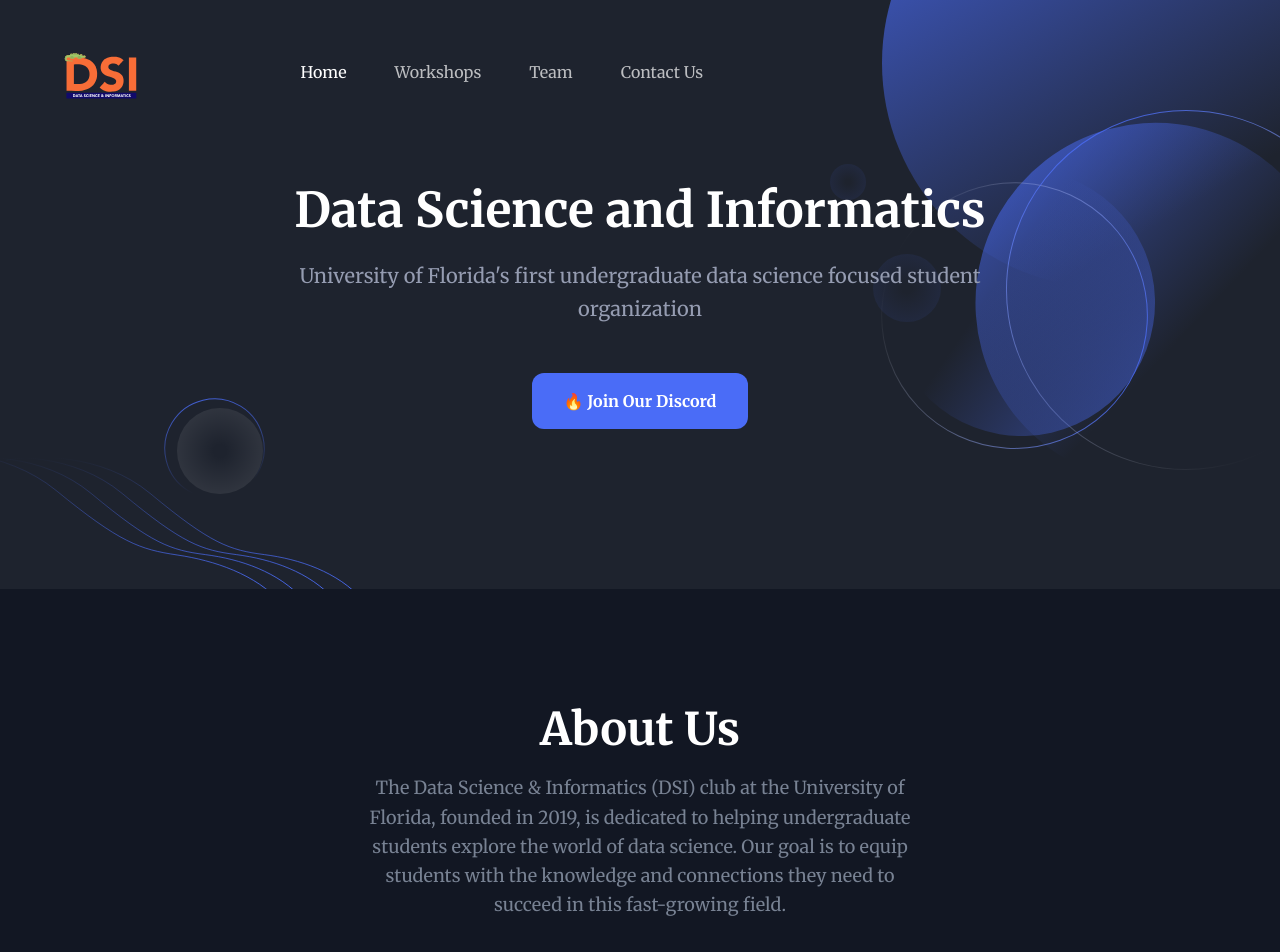
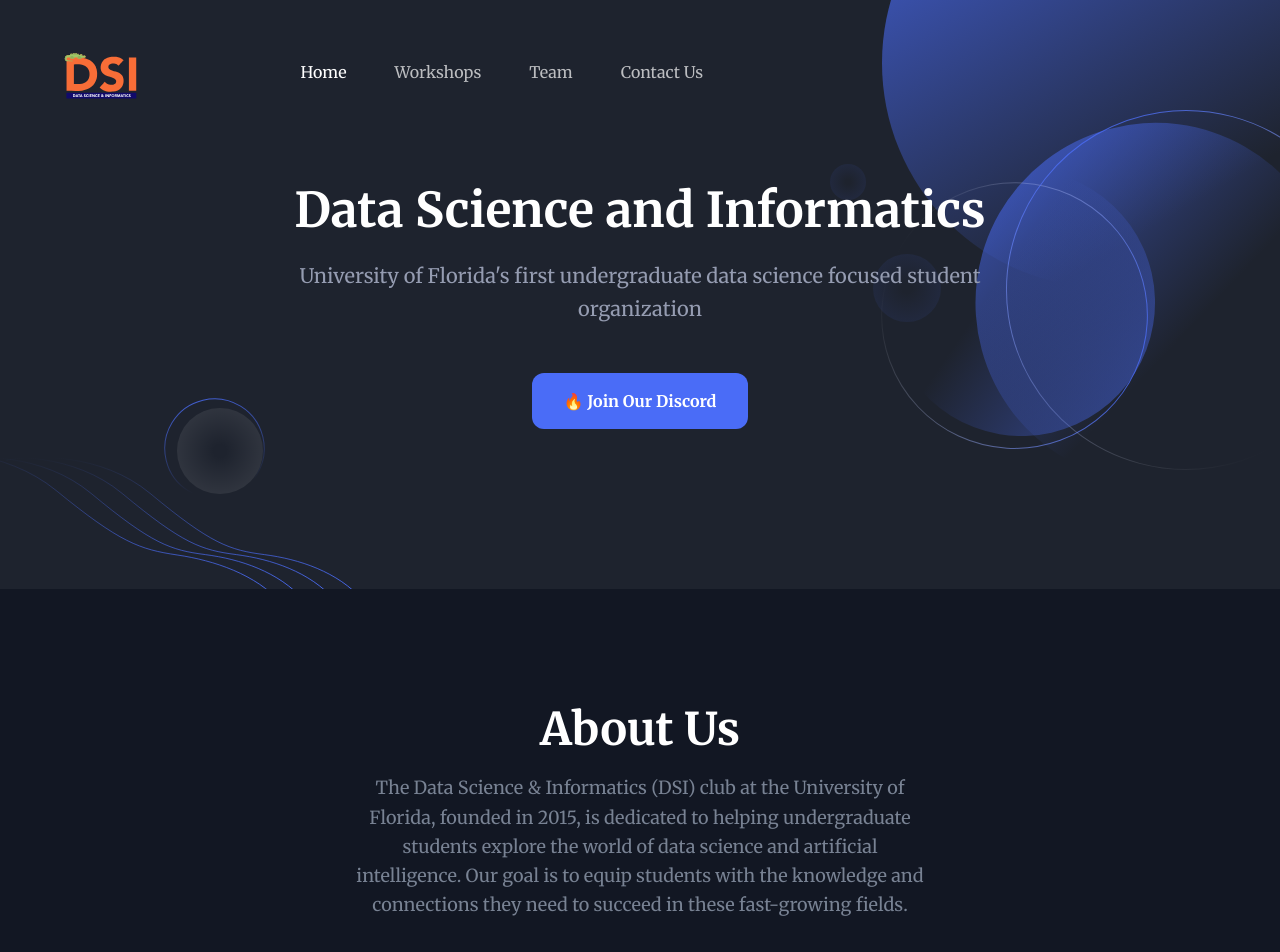
Before and after one commit to harryytsao/ufdsi.com, a Next.js app: page / in a window 1280 px wide. Shown: the top 952 px of the page. Built offline with nearby package versions, Linux system fonts and the light colour scheme.

Commit message:
Update about us

```diff
--- a/src/components/Features/index.tsx
+++ b/src/components/Features/index.tsx
@@ -9,7 +9,7 @@ const Features = () => {
         <div className="container">
           <SectionTitle
             title="About Us"
-            paragraph="The Data Science & Informatics (DSI) club at the University of Florida, founded in 2019, is dedicated to helping undergraduate students explore the world of data science. Our goal is to equip students with the knowledge and connections they need to succeed in this fast-growing field."
+            paragraph="The Data Science & Informatics (DSI) club at the University of Florida, founded in 2015, is dedicated to helping undergraduate students explore the world of data science and artificial intelligence. Our goal is to equip students with the knowledge and connections they need to succeed in these fast-growing fields."
             center
           />
 
```
